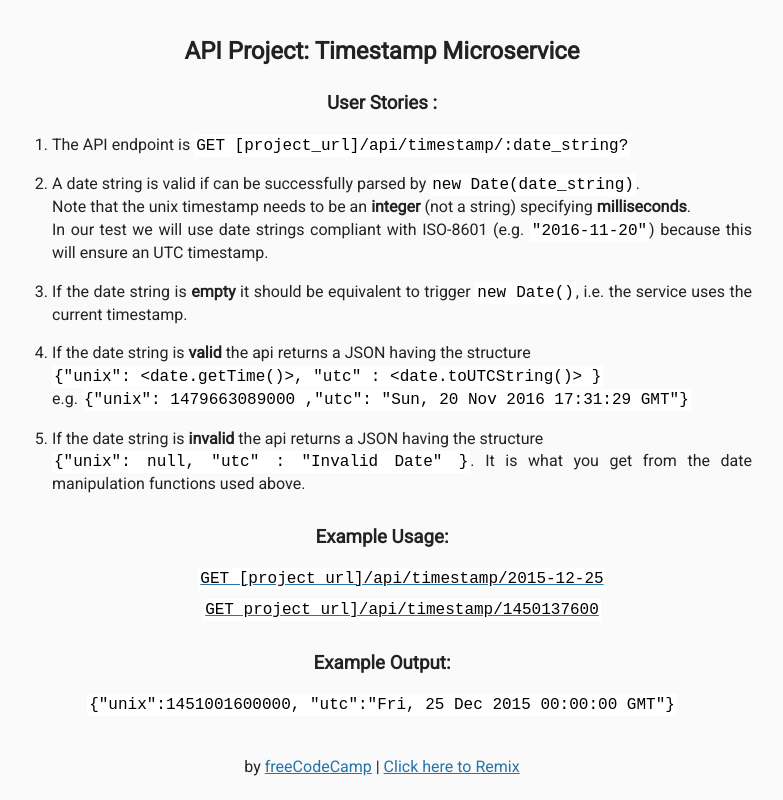
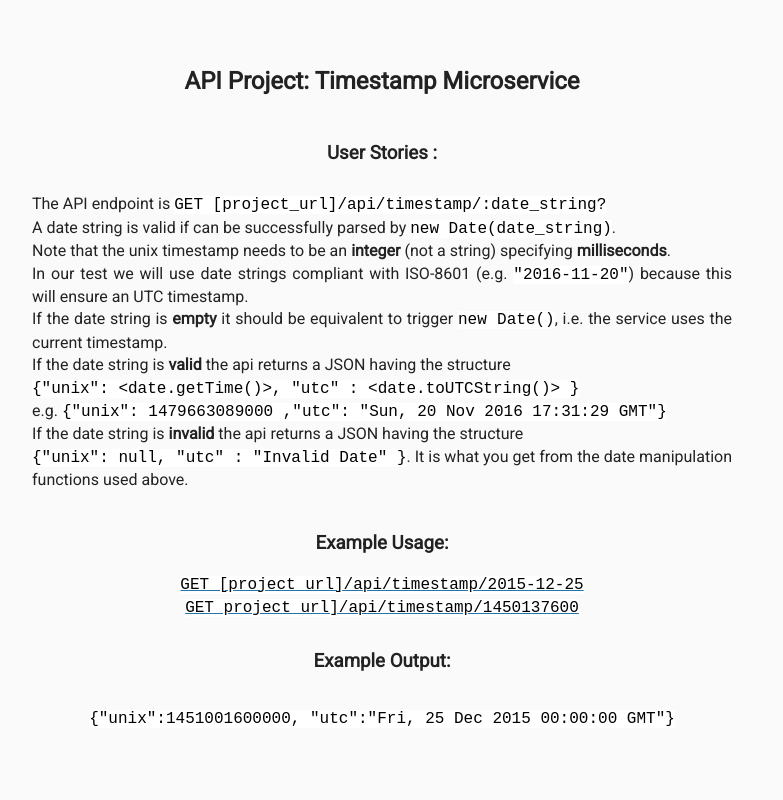
Before and after one commit to norbert-s/timestamp, a website: page views/index.html in a window 1280 px wide. Shown: the whole page, without its empty margins (258-1041 px from the left). Drawn offline with Linux system fonts and the light colour scheme; files that its build step writes are made by us from their sources.

Commit message:
prefecting_2

```diff
--- a/public/style.css
+++ b/public/style.css
@@ -1,5 +1,15 @@
 /****** Main Styling ******/
+body,html{
+	padding:0;
+	margin:0;
+}
+head{
+	margin:auto;
+}
 
+title{
+	text-align:center
+}
 body {
 	font-family: 'Roboto', sans-serif;
 	font-size: 16px;
@@ -10,8 +20,10 @@ body {
 }
 
 .container {
-	padding: 0;
+	padding: 10px;
+	margin:auto;
 	margin-top: 40px;
+	display:grid;
 }
 
 h3 {
@@ -23,29 +35,17 @@ h3 {
 }
 
 .user-stories {
+	margin:auto;
 	position: relative;
 	text-align: justify;
 	max-width: 700px;
-  margin: 15px auto;
+	padding:10px;
+
 }
 code {
 	font-family: monospace;
-  padding: 2px;
 	color: black;
 	background-color: #fff;
-}
-ol {
-	list-style-position: outside;
-}
-ul {
-	list-style-type: none;
-}
-
-li {
-  margin-bottom: 0.5em;
-}
-.user-stories li {
-  margin-bottom: 1em;
 }
 
 a {
--- a/views/index.html
+++ b/views/index.html
@@ -11,40 +11,37 @@
 
 <body>
 
+
 <div class="container">
     <h2>API Project: Timestamp Microservice</h2>
     <h3>User Stories :</h3>
-    <ol class="user-stories">
+    <div class="user-stories">
 
-        <li>The API endpoint is <code>GET [project_url]/api/timestamp/:date_string?</code></li>
-        <li>A date string is valid if can be successfully parsed by <code>new Date(date_string)</code>.<br>
+        <div>The API endpoint is <code>GET [project_url]/api/timestamp/:date_string?</code></div>
+        <div>A date string is valid if can be successfully parsed by <code>new Date(date_string)</code>.<br>
             Note that the unix timestamp needs to be an <strong>integer</strong> (not a string) specifying <strong>milliseconds</strong>.<br>
-            In our test we will use date strings compliant with ISO-8601 (e.g. <code>"2016-11-20"</code>) because this will ensure an UTC timestamp.</li>
-        <li>If the date string is <strong>empty</strong> it should be equivalent to trigger <code>new Date()</code>, i.e. the service uses the current timestamp.</li>
-        <li>If the date string is <strong>valid</strong> the api returns a JSON having the structure<br><code>{"unix": &lt;date.getTime()&gt;, "utc" : &lt;date.toUTCString()&gt; }</code><br>
-            e.g. <code>{"unix": 1479663089000 ,"utc": "Sun, 20 Nov 2016 17:31:29 GMT"}</code></li>
-        <li>If the date string is <strong>invalid</strong> the api returns a JSON having the structure <br>
+            In our test we will use date strings compliant with ISO-8601 (e.g. <code>"2016-11-20"</code>) because this will ensure an UTC timestamp.</div>
+        <div>If the date string is <strong>empty</strong> it should be equivalent to trigger <code>new Date()</code>, i.e. the service uses the current timestamp.</div>
+        <div>If the date string is <strong>valid</strong> the api returns a JSON having the structure<br><code>{"unix": &lt;date.getTime()&gt;, "utc" : &lt;date.toUTCString()&gt; }</code><br>
+            e.g. <code>{"unix": 1479663089000 ,"utc": "Sun, 20 Nov 2016 17:31:29 GMT"}</code></div>
+        <div>If the date string is <strong>invalid</strong> the api returns a JSON having the structure <br>
             <code>{"unix": null, "utc" : "Invalid Date" }</code>. It is what you get from the date manipulation functions used above.
-        </li>
-    </ol>
+        </div>
+    </div>
 
     <h3>Example Usage:</h3>
-    <ul>
-        <li><a href="https://available-sunscreen.glitch.me/api/timestamp/2015-12-25">
-            <code>GET [project url]/api/timestamp/2015-12-25</code></a></li>
-        <li><a href="https://available-sunscreen.glitch.me/api/timestamp/1450137600000"><code>GET project url]/api/timestamp/1450137600</code></a></li>
-    </ul>
+    <div>
+        <div><a href="https://available-sunscreen.glitch.me/api/timestamp/2015-12-25">
+            <code>GET [project url]/api/timestamp/2015-12-25</code></a></div>
+        <div><a href="https://available-sunscreen.glitch.me/api/timestamp/1450137600000"><code>GET project url]/api/timestamp/1450137600</code></a></div>
+    </div>
 
     <h3>Example Output:</h3>
     <p>
         <code>{"unix":1451001600000, "utc":"Fri, 25 Dec 2015 00:00:00 GMT"}</code>
     </p>
 </div>
-<div class="footer">
-    <p>
-        by <a href="http://www.freecodecamp.com/">freeCodeCamp</a> | <a href="https://hyperdev.com/#!/remix/FCC_API_timestamp_bplate/8338be2-a353-4892-8a0d-6295e4f12eb5">Click here to Remix</a>
-    </p>
-</div>
+
 </body>
 
 </html>
```
Also changed, not shown: server.js (+13 -0 lines). Lines whose indentation alone changed are shown as unchanged.
